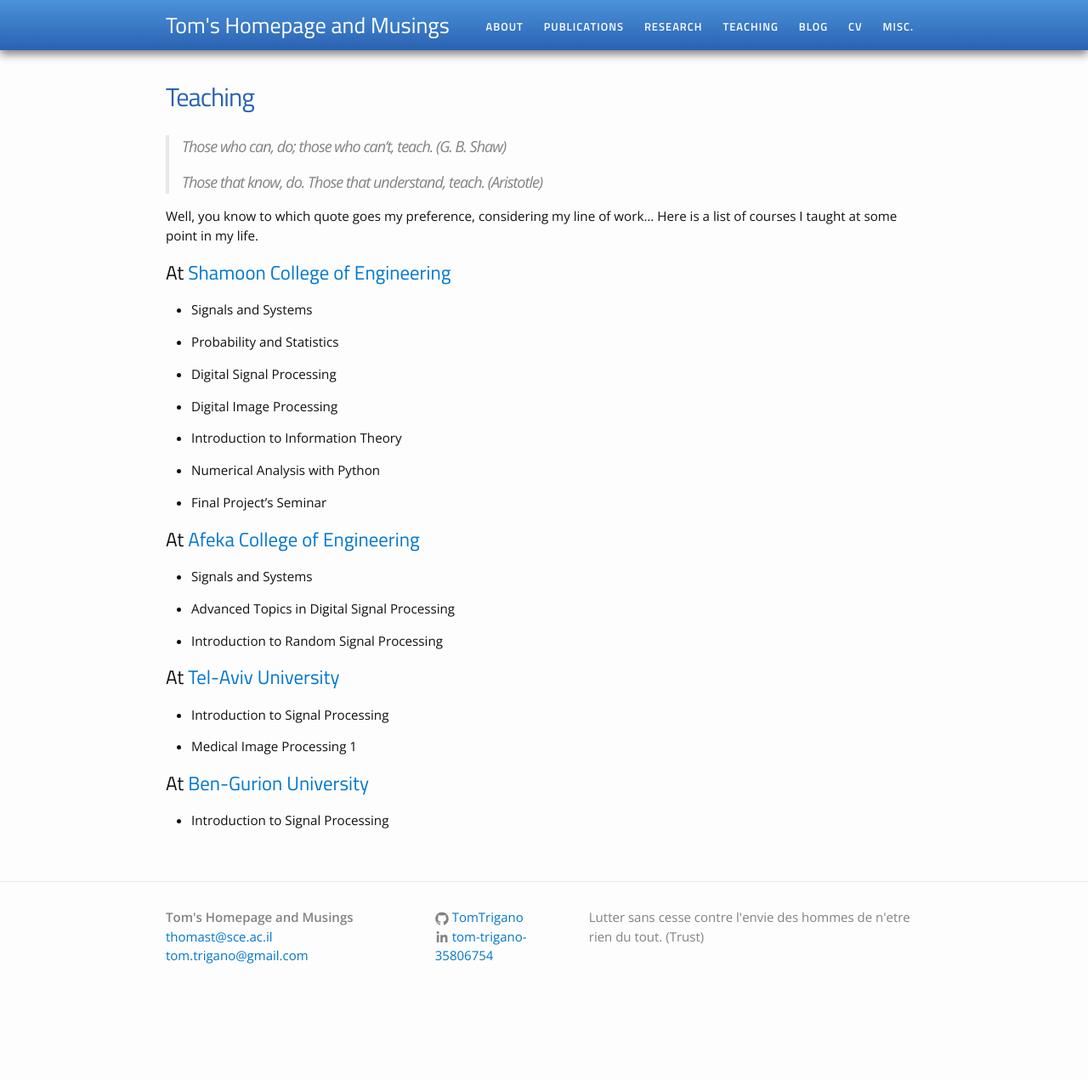
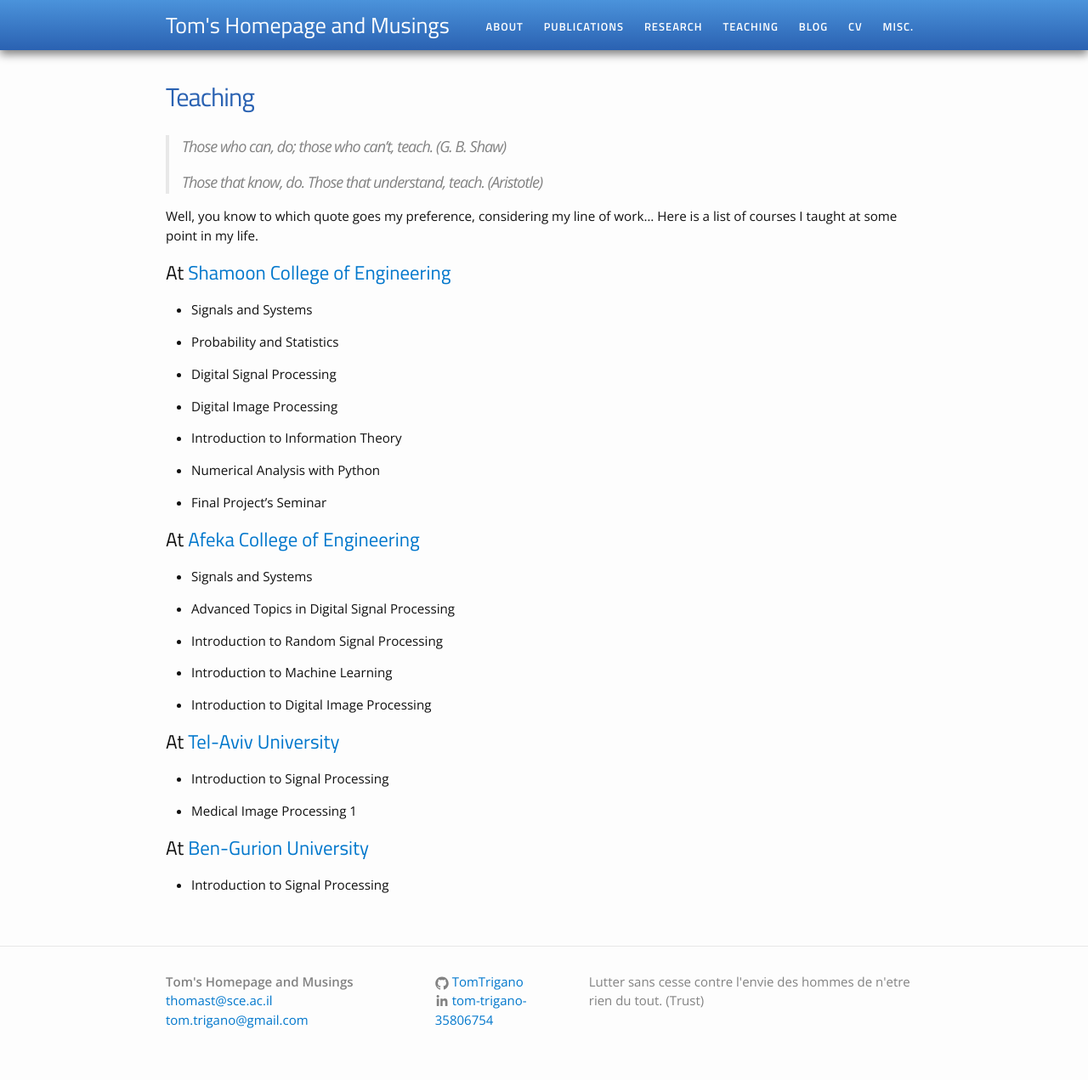
Before and after one commit to TomTrigano/my-webpage, a Jekyll site: the page built from teaching.md, in a window 1280 px wide. Shown: the whole page at 85% size. Built offline with Jekyll 4.4.1, drawn with Linux system fonts in a browser that asks for light colours; before the commit the page ends 1196 px from its top, so only the background shows below that.

Commit message:
Update teaching.md

```diff
--- a/teaching.md
+++ b/teaching.md
@@ -34,6 +34,10 @@
 
 * Introduction to Random Signal Processing
 
+* Introduction to Machine Learning
+
+* Introduction to Digital Image Processing
+
 ## At [Tel-Aviv University](www.tau.ac.il)
 
 * Introduction to Signal Processing
```
